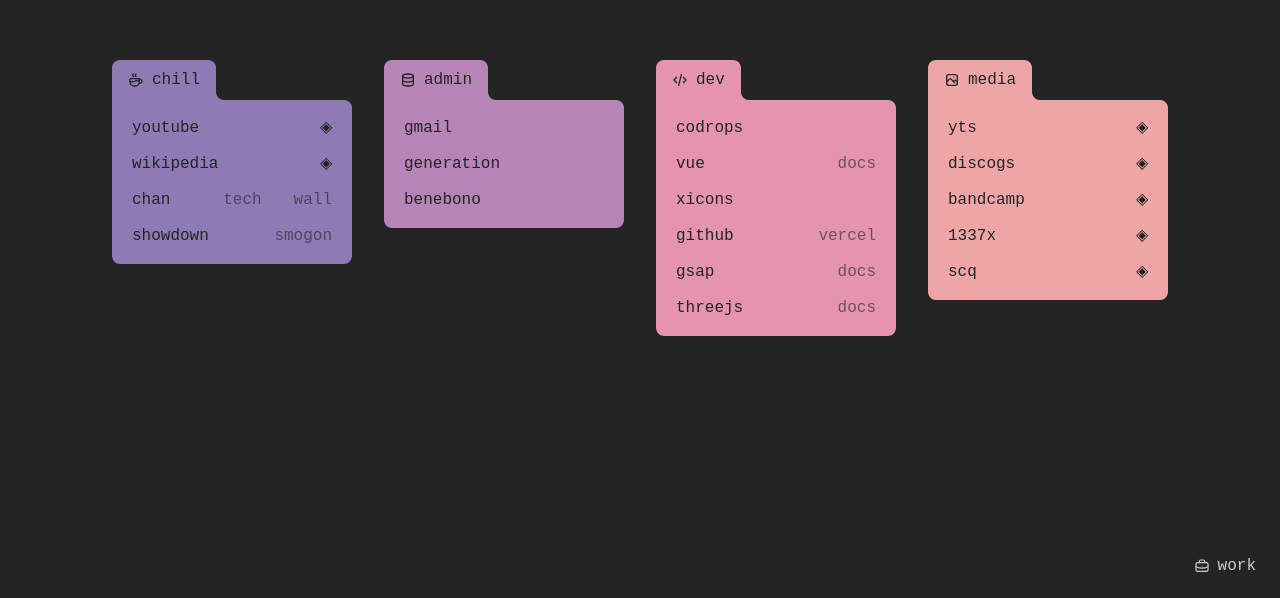
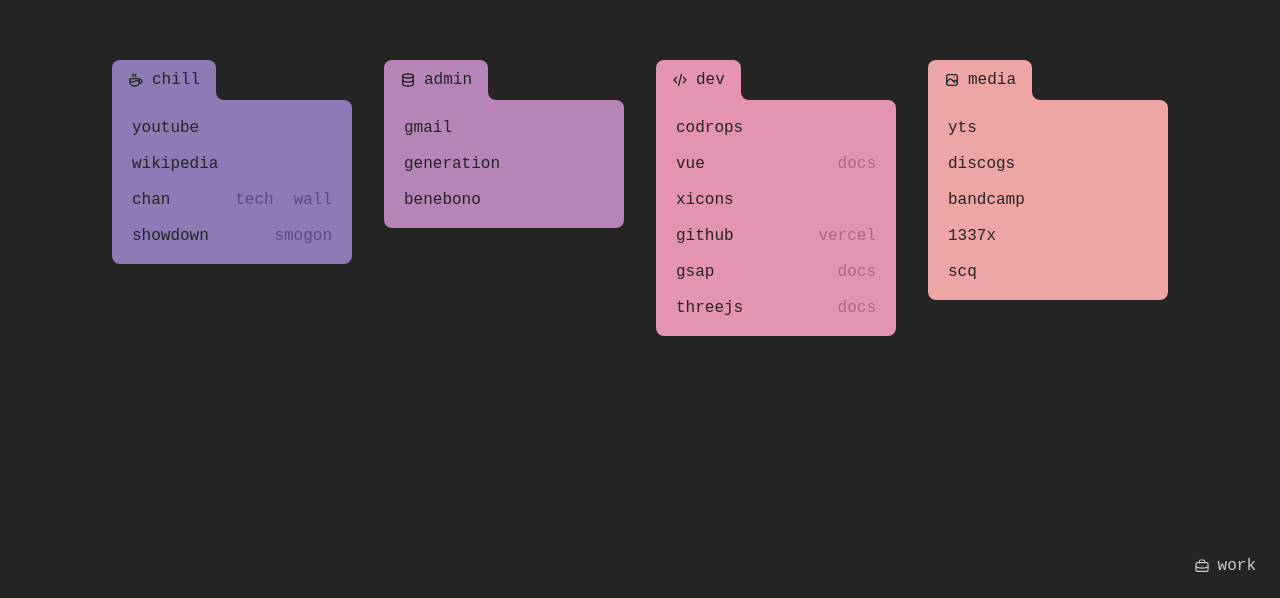
Before and after one commit to calamina/net, a Vue app: page / in a window 1280 px wide. Shown: the part 202-800 px from the top of the page. Built offline with nearby package versions, Linux system fonts and the light colour scheme; a web font is replaced by a local one.

Commit message:
fix colors / paddings / button for work

```diff
--- a/src/components/linkSection.vue
+++ b/src/components/linkSection.vue
@@ -3,12 +3,17 @@
 import { ref, type Ref } from 'vue'
 import { useStorage } from '@vueuse/core'
 
-defineProps({
+const props = defineProps({
   title: String,
   color: String,
   icon: String,
   links: Array<Link>,
 })
+
+const altColor = adjust(props.color ?? '#000', -20)
+const altColor2 = adjust(props.color ?? '#000', -50)
+
+console.debug(altColor)
 
 const flag = useStorage('work-active', false) // returns Ref<boolean>
 
@@ -24,6 +29,10 @@
     }, 0)
   }
 }
+
+function adjust(color: string, amount: number) {
+    return '#' + color.replace(/^#/, '').replace(/../g, color => ('0'+Math.min(255, Math.max(0, parseInt(color, 16) + amount)).toString(16)).substr(-2));
+}
 </script>
 
 <template>
@@ -37,8 +46,7 @@
         <a
           v-if="activeSearch !== index"
           :href="link.url"
-          class="link-section__item"
-          target="_blank">
+          class="link-section__item">
           {{ link.name }}
         </a>
         <a
@@ -50,7 +58,10 @@
         <form class="link-section__form" v-if="link.search && activeSearch === index" :action="link.search.url">
           <input @blur="switchSearch(index)" :id="'search' + index" class="link-section__search" type="text" :name="link.search.query" autocomplete="off" />
         </form>
-        <button v-if="link.search && activeSearch !== index" class="link-section__switch" @click="switchSearch(index)">◈</button>
+        <!-- <button v-if="link.search && activeSearch !== index" class="link-section__switch" @click="switchSearch(index)">◈</button> -->
+        <!-- <button v-if="link.search && activeSearch !== index" class="link-section__switch" @click="switchSearch(index)">
+          <svg xmlns="http://www.w3.org/2000/svg" xmlns:xlink="http://www.w3.org/1999/xlink" viewBox="0 0 24 24"><g fill="none" stroke="currentColor" stroke-width="2" stroke-linecap="round" stroke-linejoin="round"><path d="M3 12l3 3l3-3l-3-3z"></path><path d="M15 12l3 3l3-3l-3-3z"></path><path d="M9 6l3 3l3-3l-3-3z"></path><path d="M9 18l3 3l3-3l-3-3z"></path></g></svg>
+        </button> -->
       </div>
     </nav>
   </div>
@@ -121,7 +132,7 @@
     display: flex;
     align-items: center;
     height: 2rem;
-    gap: 1rem;
+    gap: .25rem;
     width: 100%;
   }
 
@@ -130,6 +141,7 @@
     font-size: 1rem;
     display: flex;
     align-items: center;
+    border-radius: 0.5rem;
     width: 100%;
     height: 2rem;
     color: white;
@@ -139,31 +151,14 @@
     position: relative;
 
     &:hover {
-      background-color: v-bind(color);
       color: #242424;
+      background-color: v-bind(altColor);
       padding-left: 0.75rem;
-
-      &::before {
-        position: absolute;
-        left: 0;
-        bottom: 0;
-        content: '';
-        width: 100%;
-        height: 100%;
-        padding-right: 0.5rem;
-        background-color: #242424;
-        border-radius: 0.5rem;
-        opacity: 0.15;
-      }
     }
 
     &--alt {
-      opacity: 0.6;
+      color: v-bind(altColor2);
       width: fit-content;
-
-      &:hover {
-        opacity: 1;
-      }
     }
   }
 
@@ -176,19 +171,25 @@
     font-style: oblique;
     background-color: v-bind(color);
     outline: none;
-    width: 11.5rem;
+    width: 14rem;
+    width: 100%;
   }
 
   &__switch {
     width: 2rem;
     height: 2rem;
-    border-radius: 100%;
+    border-radius: 0.5rem;
+    padding: 0.3rem;
     background-color: transparent;
     color: v-bind(color);
     color: #242424;
     border: none;
     outline: none;
     cursor: pointer;
+
+    &:hover {
+      background-color: v-bind(altColor);
+    }
   }
 }
 </style>
--- a/src/data/links.json
+++ b/src/data/links.json
@@ -1,7 +1,7 @@
 [
   {
     "title": "work",
-    "color": "#ccc",
+    "color": "#cccccc",
     "icon": "<svg xmlns='http://www.w3.org/2000/svg' xmlns:xlink='http://www.w3.org/1999/xlink' viewBox='0 0 24 24'><g fill='none' stroke='currentColor' stroke-width='2' stroke-linecap='round' stroke-linejoin='round'><rect x='3' y='7' width='18' height='13' rx='2'></rect><path d='M8 7V5a2 2 0 0 1 2-2h4a2 2 0 0 1 2 2v2'></path><path d='M12 12v.01'></path><path d='M3 13a20 20 0 0 0 18 0'></path></g></svg>",
     "links": [
       {
--- a/src/views/HomeView.vue
+++ b/src/views/HomeView.vue
@@ -25,10 +25,10 @@
         :links="section.links"
         :icon="section.icon" />
     </div>
-    <div class="toggleWork" :class="{activeWork: flag}" @click="toggleWork()">
+    <button class="toggleWork" :class="{activeWork: flag}" @click="toggleWork()">
       <svg  xmlns='http://www.w3.org/2000/svg' xmlns:xlink='http://www.w3.org/1999/xlink' viewBox='0 0 24 24'><g fill='none' stroke='currentColor' stroke-width='1.75' stroke-linecap='round' stroke-linejoin='round'><rect x='3' y='7' width='18' height='13' rx='2'></rect><path d='M8 7V5a2 2 0 0 1 2-2h4a2 2 0 0 1 2 2v2'></path><path d='M12 12v.01'></path><path d='M3 13a20 20 0 0 0 18 0'></path></g></svg>
       work
-    </div>
+    </button>
   </main>
 </template>
 
```
